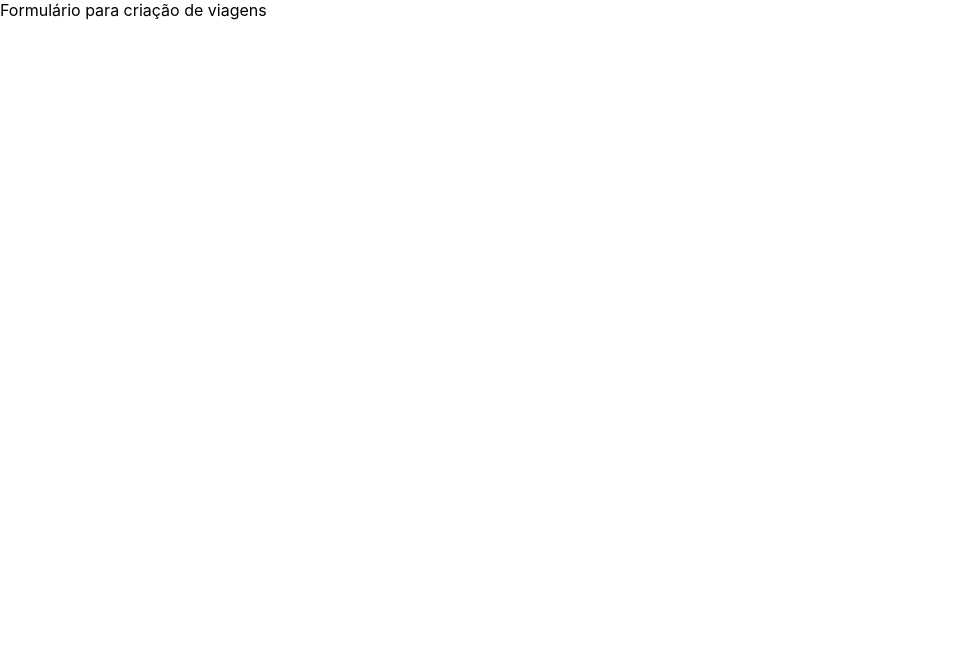
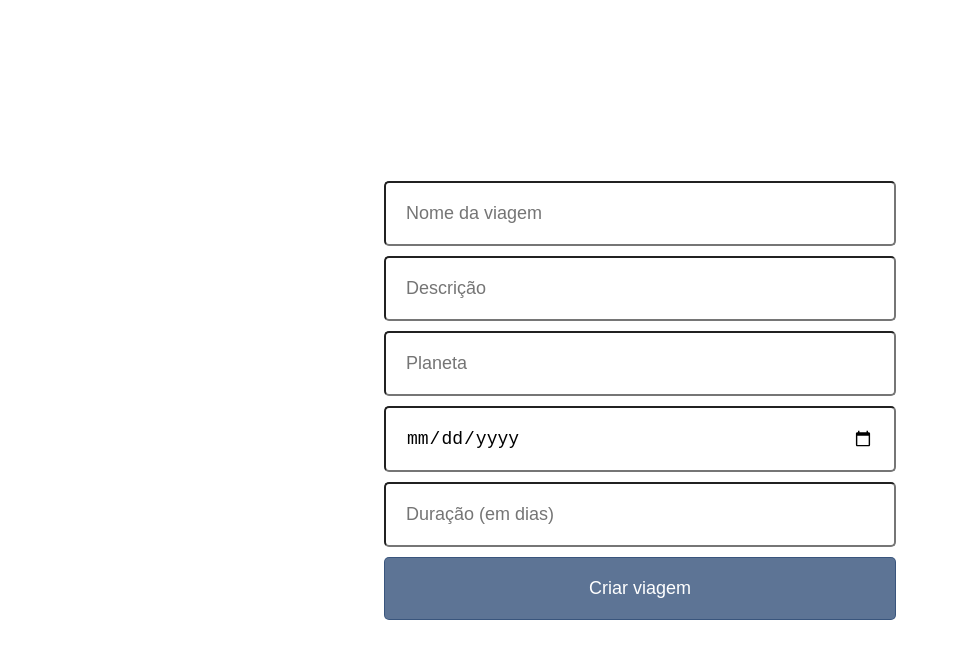
Before and after one commit to future4code/Aline-Vignoli, a React (Create React App) app in the folder semana10/labe-x/: page /trips/create in a window 1280 px wide. Shown: the top 658 px of the page, without its empty margins (0-958 px from the left). Built offline with nearby package versions, Linux system fonts and the light colour scheme.

Commit message:
função para criar viagens

```diff
--- a/semana10/labe-x/src/components/BaseForm.js
+++ b/semana10/labe-x/src/components/BaseForm.js
@@ -1,4 +1,4 @@
-import React, { useState } from 'react'
+import React from 'react'
 import styled from 'styled-components'
 import useInput from '../hooks/useInput'
 
--- a/semana10/labe-x/src/pages/CreateTripPage.js
+++ b/semana10/labe-x/src/pages/CreateTripPage.js
@@ -1,10 +1,79 @@
 import React from 'react'
+import styled from 'styled-components'
+import useInput from '../hooks/useInput'
+import axios from 'axios'
+
+const Form = styled.div`
+    width: 40%;
+    height: 100vh;
+    display: flex;
+    flex-direction: column;
+    gap: 10px;
+    margin: auto;
+    justify-content: center;
+`
+
+const Input = styled.input`
+    font-size: 18px;
+    padding: 20px;
+    border-radius: 5px;
+`
+
+const Button = styled.button`
+    font-size: 18px;
+    padding: 20px;
+    background-color: rgba(48, 77, 120, 0.78);
+    border: 1px rgba(48, 77, 120, 0.78) solid;
+    border-radius: 5px;
+    color: #FFF;
+    &:hover {
+        background-color: rgba(11, 26, 49, 0.78);
+        cursor: pointer;
+    }
+`
 
 const CreateTripForm = () => {
+    const [name, handleName] = useInput()
+    const [planet, handlePlanet] = useInput()
+    const [description, handleDescription] = useInput()
+    const [date, handleDate] = useInput()
+    const [duration, handleDuration] = useInput()
+
+    const createTrip = () => {
+        const body = {
+            name: name,
+            planet: planet,
+            date: date,
+            description: description,
+            durationInDays: duration
+        }
+
+        axios
+          .post(
+            `https://us-central1-labenu-apis.cloudfunctions.net/labeX/aline-dumont/trips`, body,
+            {
+              headers: {
+                auth: localStorage.getItem("token")
+              }
+            }
+        )
+        .then((response) => {
+            window.alert("Viagem criada com sucesso!")
+        })
+        .catch((error) => {
+            console.log(error);
+        });
+    }
+
     return (
-        <div>
-            Formulário para criação de viagens
-        </div>
+        <Form>
+            <Input value={name} onChange={handleName} placeholder="Nome da viagem"/>
+            <Input value={description} onChange={handleDescription} placeholder="Descrição"/>
+            <Input value={planet} onChange={handlePlanet} placeholder="Planeta"/>
+            <Input value={date} onChange={handleDate} placeholder="Data" type="date"/>
+            <Input value={duration} onChange={handleDuration} placeholder="Duração (em dias)"/>
+            <Button onClick={createTrip}>Criar viagem</Button>
+        </Form>
     )
 }
 
```
